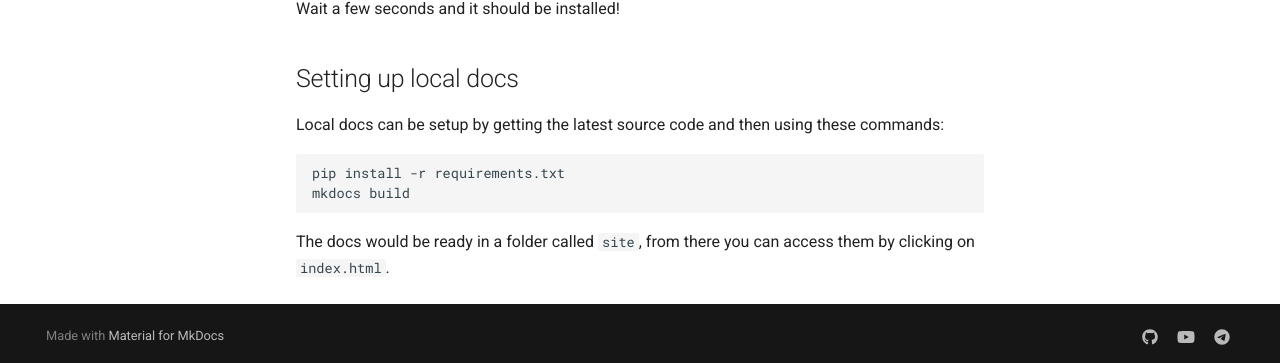
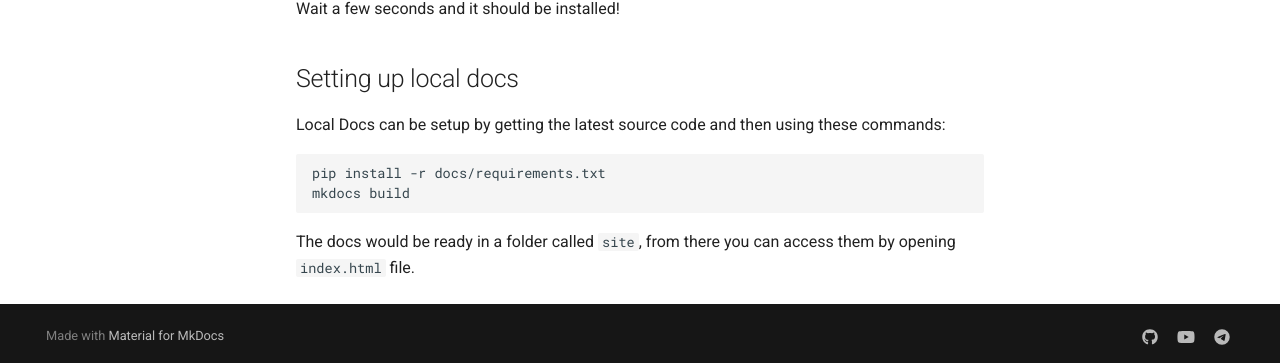
Before and after one commit to Divkix/ProxyGrab, an MkDocs documentation site: the page built from docs/installation.md, in a window 1280 px wide and 900 px high, scrolled down 592 px. Shown: the part 532-895 px from the top of the window. Built offline with MkDocs 1.6.1 and Material for MkDocs 9.7.7, drawn with Linux system fonts in a browser that asks for light colours; comment, search, counter and statistics services are not loaded; some of the changed text lies outside the part shown.

````diff
--- a/docs/installation.md
+++ b/docs/installation.md
@@ -40,11 +40,11 @@ python setup.py install
 Wait a few seconds and it should be installed!
 
 ## Setting up local docs
-Local docs can be setup by getting the latest source code and then using these commands:
+Local Docs can be setup by getting the latest source code and then using these commands:
 
 ```sh
-pip install -r requirements.txt
+pip install -r docs/requirements.txt
 mkdocs build
 ```
 
-The docs would be ready in a folder called `site`, from there you can access them by clicking on `index.html`.
+The docs would be ready in a folder called `site`, from there you can access them by opening `index.html` file.
--- a/setup.py
+++ b/setup.py
@@ -13,7 +13,7 @@ with open("requirements.txt") as f:
 setuptools.setup(
     name="ProxyGrab",
     license="MIT",
-    version="0.2.1",
+    version="0.2.2",
     packages=setuptools.find_packages(),
     author="Skuzzy xD",
     author_email="techdroidroot@gmail.com",
@@ -28,7 +28,7 @@ setuptools.setup(
         [console_scripts]
         proxygrab=proxygrab.cmdline:clicmd""",
     classifiers=[
-        "Development Status :: 3 - Alpha",
+        "Development Status :: 5 - Production/Stable",
         "Environment :: Console",
         "Operating System :: OS Independent",
         "Programming Language :: Python :: 3.6",
````
Also changed, not shown: other parts of docs/installation.md (+1 -1 lines), docs/console.md (+2 -2 lines), docs/faq.md (+2 -1 lines), docs/index.md (+2 -0 lines), 2 other files.
